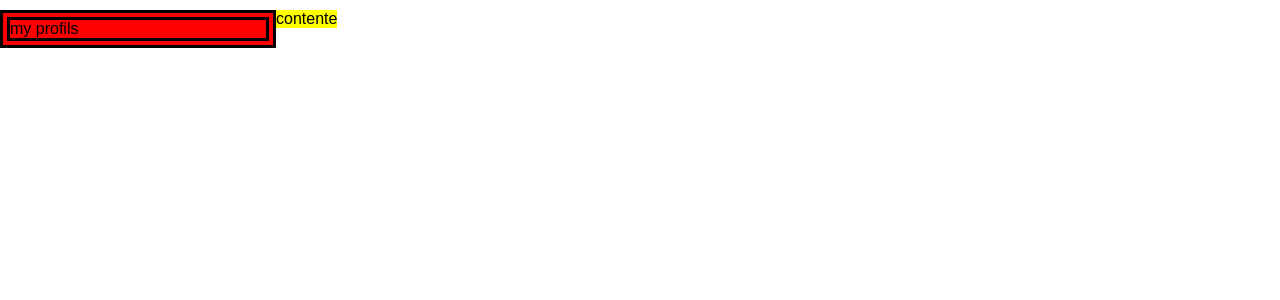
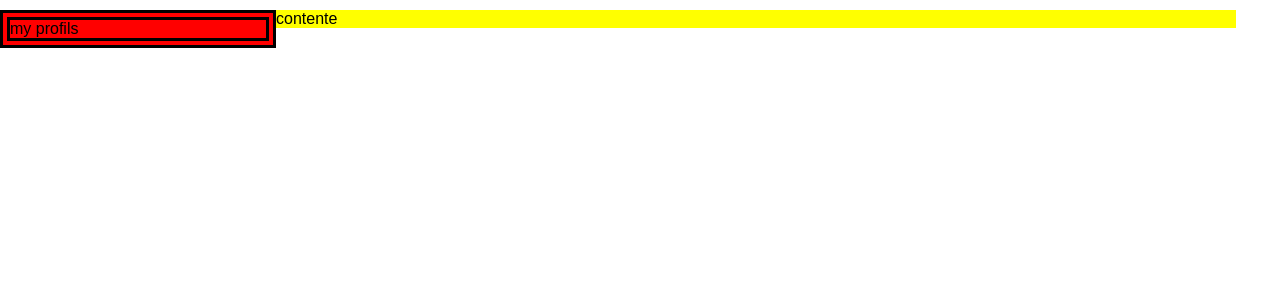
Before and after one commit to CoderLee2014/CoderLee2014, a PHP site: page / in a window 1280 px wide. Shown: the part 129-429 px from the top of the page. Run offline with PHP 8.4, Linux system fonts and the light colour scheme.

Commit message:
Update stylesheets.css

```diff
--- a/stylesheets/stylesheets.css
+++ b/stylesheets/stylesheets.css
@@ -9,9 +9,9 @@
   border-color:black;
 }
 #contents{
-  width:auto;
-  height:auto;
+  width:75%;
+  height:38;
   float:left;
-  display:flex/inline-flex;
+  display:inline-flex;
   background:yellow;
 }
```
